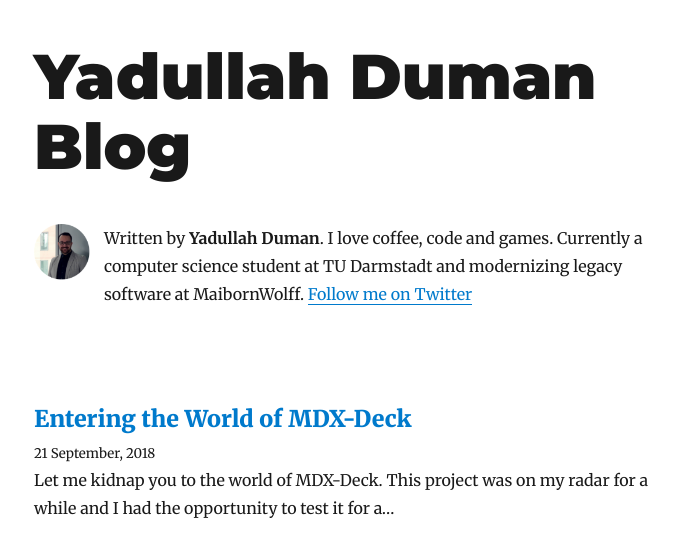
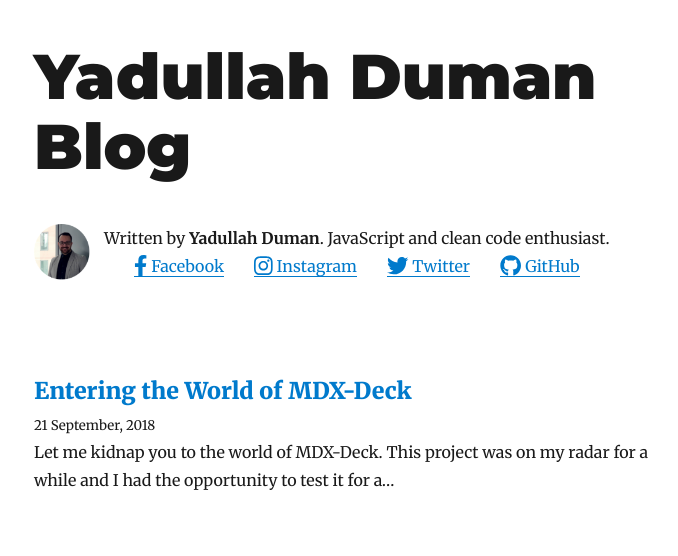
Before and after one commit to yduman/blog, a Gatsby site: page / in a window 1280 px wide. Shown: the whole page, without its empty margins (291-969 px from the left). Built offline with nearby package versions, Linux system fonts and the light colour scheme; Gatsby itself is replaced by a stand-in of ours; some packages are replaced by stand-ins of ours.

Commit message:
polished bio

```diff
--- a/package.json
+++ b/package.json
@@ -5,6 +5,9 @@
   "version": "1.0.0",
   "homepage": "https://yduman.github.io/blog",
   "dependencies": {
+    "@fortawesome/fontawesome-svg-core": "^1.2.4",
+    "@fortawesome/free-brands-svg-icons": "^5.3.1",
+    "@fortawesome/react-fontawesome": "^0.1.3",
     "gatsby": "^2.0.0",
     "gatsby-plugin-feed": "^2.0.5",
     "gatsby-plugin-google-analytics": "^2.0.5",
--- a/src/components/Bio.js
+++ b/src/components/Bio.js
@@ -1,4 +1,11 @@
 import React from 'react'
+import { FontAwesomeIcon } from '@fortawesome/react-fontawesome'
+import {
+  faGithub,
+  faTwitter,
+  faFacebookF,
+  faInstagram,
+} from '@fortawesome/free-brands-svg-icons'
 
 // Import typefaces
 import 'typeface-montserrat'
@@ -6,6 +13,36 @@ import 'typeface-merriweather'
 
 import profilePic from './profile-pic.png'
 import { rhythm } from '../utils/typography'
+
+const facebookURL = 'https://www.facebook.com/yadullah.duman'
+const instagramURL = 'https://www.instagram.com/yd_76/'
+const twitterURL = 'https://twitter.com/proxyduman'
+const githubURL = 'https://github.com/yduman'
+
+const Socials = () => (
+  <div style={{ display: 'flex', justifyContent: 'space-evenly' }}>
+    <div>
+      <a href={facebookURL} target="_blank">
+        <FontAwesomeIcon icon={faFacebookF} size="lg" /> Facebook
+      </a>
+    </div>
+    <div>
+      <a href={instagramURL} target="_blank">
+        <FontAwesomeIcon icon={faInstagram} size="lg" /> Instagram
+      </a>
+    </div>
+    <div>
+      <a href={twitterURL} target="_blank">
+        <FontAwesomeIcon icon={faTwitter} size="lg" /> Twitter
+      </a>
+    </div>
+    <div>
+      <a href={githubURL} target="_blank">
+        <FontAwesomeIcon icon={faGithub} size="lg" /> GitHub
+      </a>
+    </div>
+  </div>
+);
 
 class Bio extends React.Component {
   render() {
@@ -27,12 +64,9 @@ class Bio extends React.Component {
           }}
         />
         <p>
-          Written by <strong>Yadullah Duman</strong>. I love coffee, code and
-          games. Currently a computer science student at TU Darmstadt and
-          modernizing legacy software at MaibornWolff.{' '}
-          <a href="https://twitter.com/proxyduman">
-            Follow me on Twitter
-          </a>
+          Written by <strong>Yadullah Duman</strong>. JavaScript and clean code
+          enthusiast.
+          <Socials />
         </p>
       </div>
     )
```
Also changed, not shown: 1 other file.
